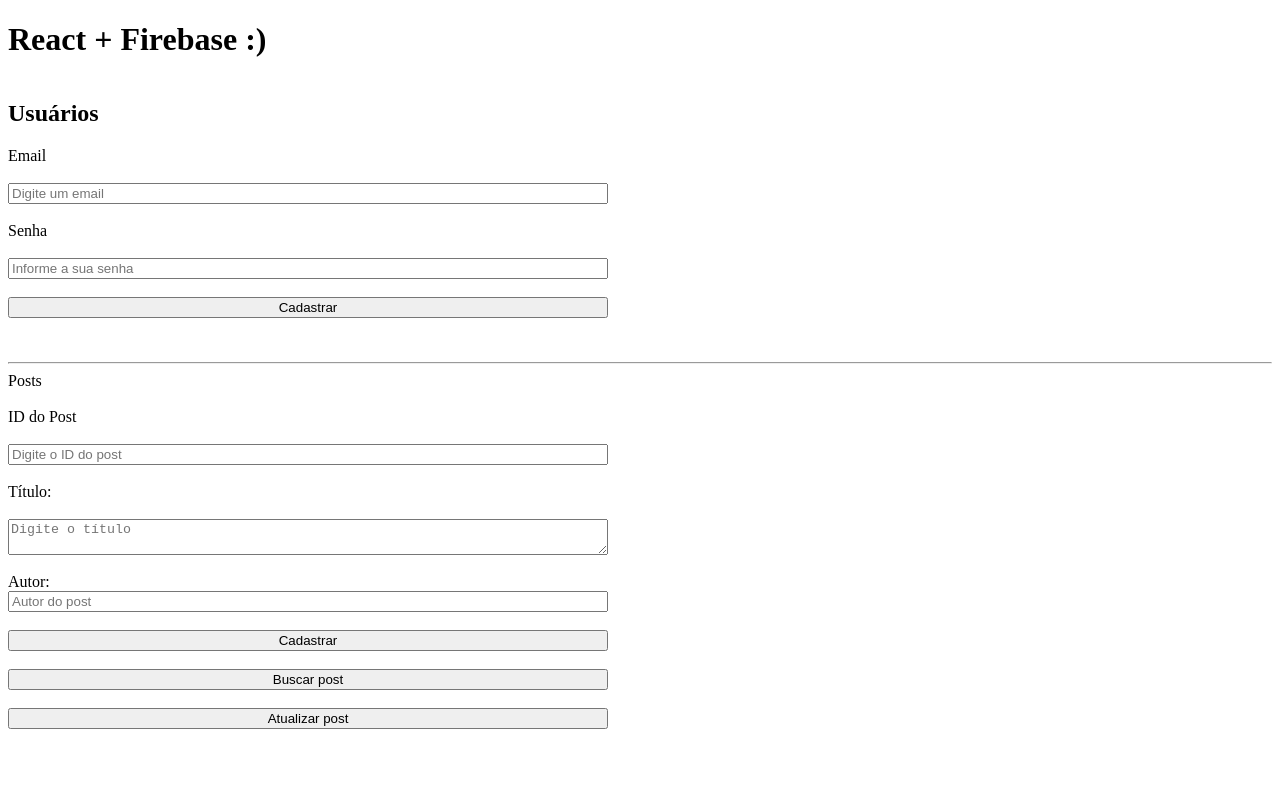
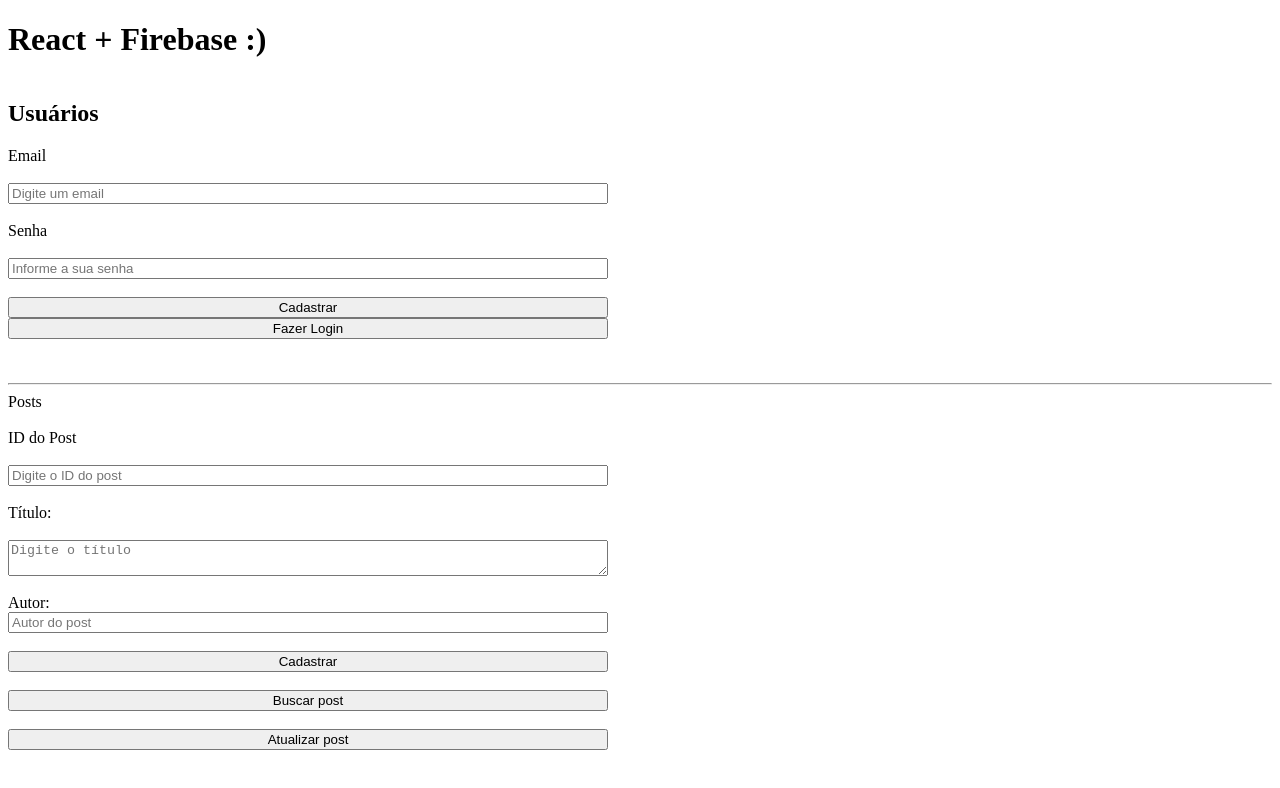
Before and after one commit to wagner30023/react-firebase, a React (Create React App) app: page / in a window 1280 px wide. Shown: the top 788 px of the page. Built offline with nearby package versions, Linux system fonts and the light colour scheme; no server answers; the database is empty.

Commit message:
sign and logout com o firebase

```diff
--- a/src/App.js
+++ b/src/App.js
@@ -20,7 +20,7 @@
   onSnapshot
 } from 'firebase/firestore';
 
-import { createUserWithEmailAndPassword } from 'firebase/auth';
+import { createUserWithEmailAndPassword, signInWithEmailAndPassword, signOut } from 'firebase/auth';
 
 function App() {
 
@@ -33,6 +33,9 @@
 
   const [email, setEmail] = useState('');
   const [senha, setSenha] = useState('');
+
+  const [user,setUser] = useState(false);
+  const [userDetail,setUserDetail] = useState({});
 
   // atualiza dados do banco em tempo real
   useEffect(() => {
@@ -168,10 +171,46 @@
       });
   }
 
+  async function logaUsuario(){
+    await signInWithEmailAndPassword(auth,email,senha)
+      .then((value) => {
+        console.log("Logado com sucesso");
+        console.log(value.user);
+
+        setUserDetail({
+          uid: value.user.uid,
+          email: value.user.email
+        })
+
+        setUser(true);
+
+        setEmail('');
+        setSenha('');
+      })
+      .catch((e) => {
+        console.log("Error ao fazer login: " + e.message);
+      });
+  }
+
+  async function fazerLogout(){
+    await signOut(auth)
+        setUser(false)
+        setUserDetail({});
+  }
+
   return (
     <div>
       <h1> React + Firebase :) </h1>
-
+      {
+        user && (
+          <div>
+            <strong> Seja bem vindo(a) (Você está logado!) </strong> <br/>
+            <span> ID: {userDetail.uid} - Email: {userDetail.email}</span>
+            <br/> <br/>
+            <button onClick={fazerLogout}> Sair da conta </button>
+          </div>
+        )
+      }
       <div className='container'>
         <h2> Usuários </h2>
         <label> Email </label> <br />
@@ -190,6 +229,7 @@
         /> <br />
 
         <button onClick={novoUsuario}> Cadastrar </button>
+        <button onClick={logaUsuario}> Fazer Login </button>
       </div>
 
       <br /> <br />
```
